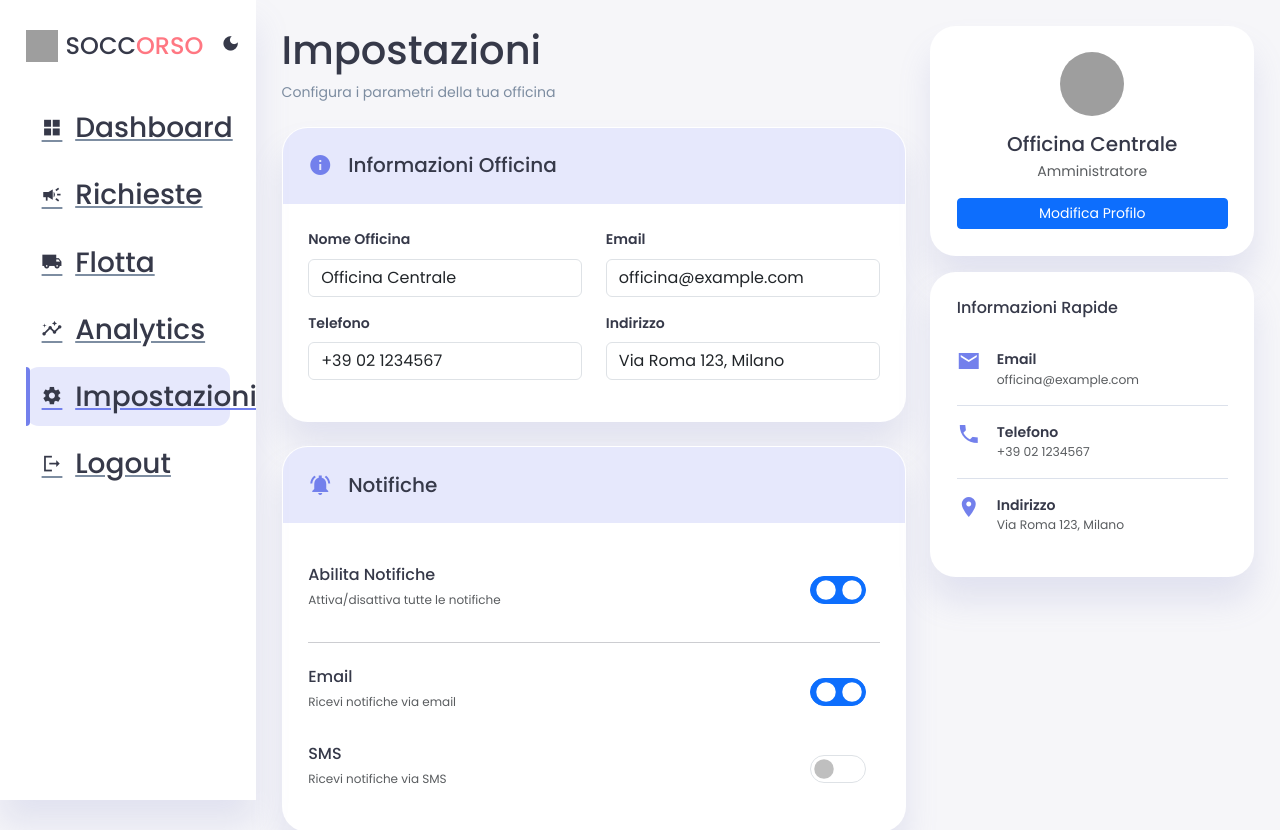
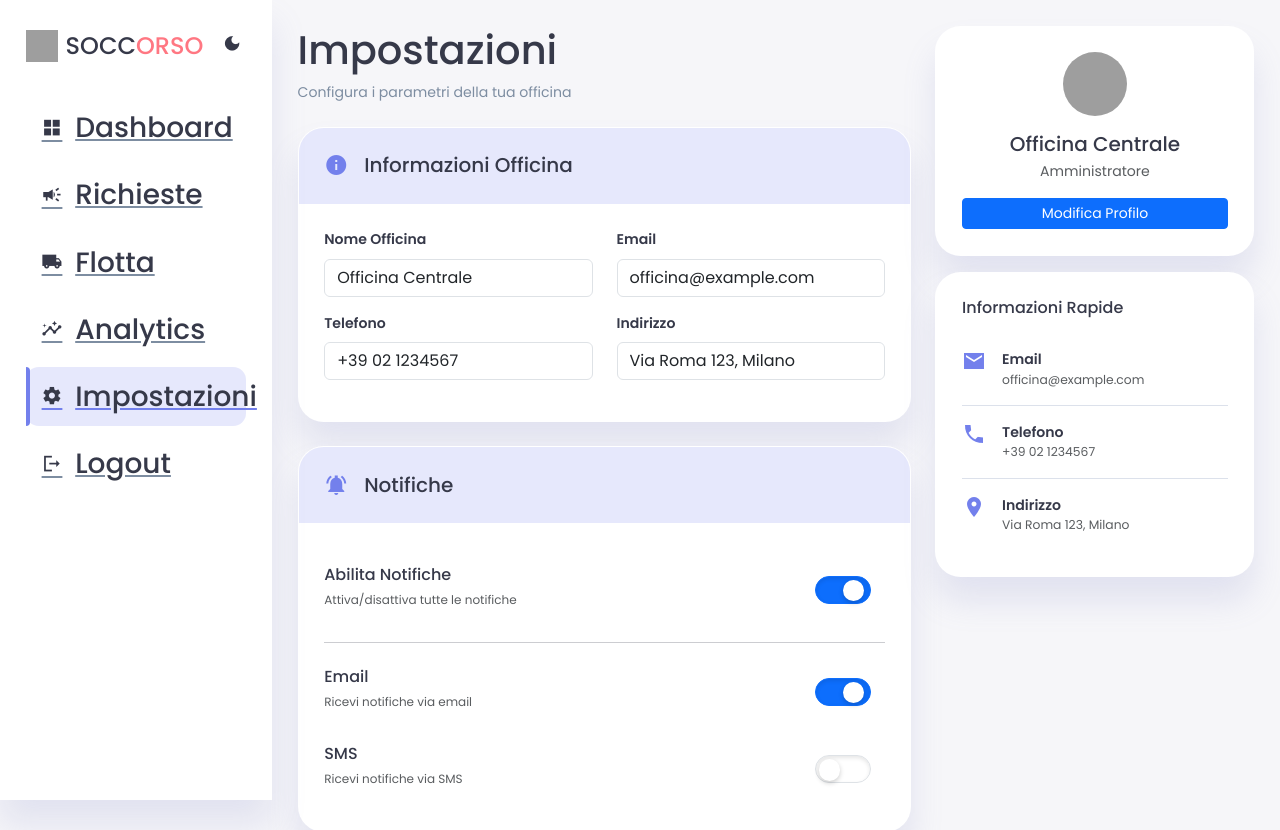
Before and after one commit to lucaa126/SafeClaim_Soccorso, an Angular app in the folder frontend/: page /settings in a window 1280 px wide. Shown: the top 830 px of the page. Built offline with nearby package versions, Linux system fonts and the light colour scheme; grey boxes are pictures that could not be loaded.

Commit message:
aggiornamenti grafici flotta e settings

```diff
--- a/frontend/src/app/flotta/flotta.css
+++ b/frontend/src/app/flotta/flotta.css
@@ -185,6 +185,7 @@ ul { list-style: none; padding: 0; margin: 0; }
     height: 100%;
     display: flex;
     flex-direction: column;
+    margin: 30px;
 }
 
 /* Hover Effect: Lift Up & Glow */
--- a/frontend/src/app/settings/settings.css
+++ b/frontend/src/app/settings/settings.css
@@ -41,7 +41,7 @@
     --card-padding: 1.6rem;
 
     /* Configurazione Layout Sidebar */
-    --sidebar-width: 16rem;
+    --sidebar-width: 17rem;
 
     /* Effetti Visivi */
     --box-shadow: 0 1.5rem 2rem rgba(132, 139, 200, 0.18);
@@ -360,18 +360,62 @@ img { display: block; width: 100%; }
 }
 
 .form-check-input {
-    width: 2.5rem;
-    height: 1.5rem;
-    border-radius: 1rem;
-    background: var(--info-light);
-    border: 0;
+    /* Dimensioni dello switch */
+    width: 3.2rem;
+    height: 1.7rem;
+
+    /* Stile base (Spento) */
+    background-color: #cbd5e1; /* Grigio quando spento */
+    border: none;
+    border-radius: 2rem; /* Arrotondamento completo */
+    position: relative;
     cursor: pointer;
-    transition: var(--transition);
+    appearance: none; /* Rimuove lo stile standard del browser */
+
+    /* Rimuoviamo l'immagine che causava il doppio cerchio */
+    background-image: none !important;
+
+    /* Transizione colore sfondo */
+    transition: background-color 0.3s ease;
+    box-shadow: inset 0 2px 4px rgba(0,0,0,0.1); /* Leggera ombra interna per profondità */
 }
 
+/* Creazione del Pallino (Knob) via CSS */
+.form-check-input::after {
+    content: '';
+    position: absolute;
+    top: 3px;     /* Spaziatura dall'alto */
+    left: 3px;    /* Posizione iniziale a sinistra */
+    width: calc(1.7rem - 6px);  /* Altezza meno i margini */
+    height: calc(1.7rem - 6px);
+
+    background-color: #ffffff;
+    border-radius: 50%;
+    box-shadow: 0 2px 5px rgba(0, 0, 0, 0.2); /* Ombra del pallino */
+
+    /* Animazione fluida (effetto rimbalzo) */
+    transition: transform 0.3s cubic-bezier(0.68, -0.55, 0.265, 1.55);
+}
+
+/* STATO ATTIVO (ACCESO) */
 .form-check-input:checked {
-    background: var(--success);
-    border-color: var(--success);
+    background-color: var(--primary); /* Diventa viola/blu */
+    border-color: transparent;
+}
+
+/* Movimento del pallino quando attivo */
+.form-check-input:checked::after {
+    /* Sposta il pallino a destra */
+    /* 3.2rem (width) - 1.7rem (height) + correzioni fini */
+    transform: translateX(1.5rem);
+}
+
+/* Hover effect */
+.form-check-input:hover {
+    background-color: #b0bec5;
+}
+.form-check-input:checked:hover {
+    background-color: var(--primary-glow);
 }
 
 .btn {
```
